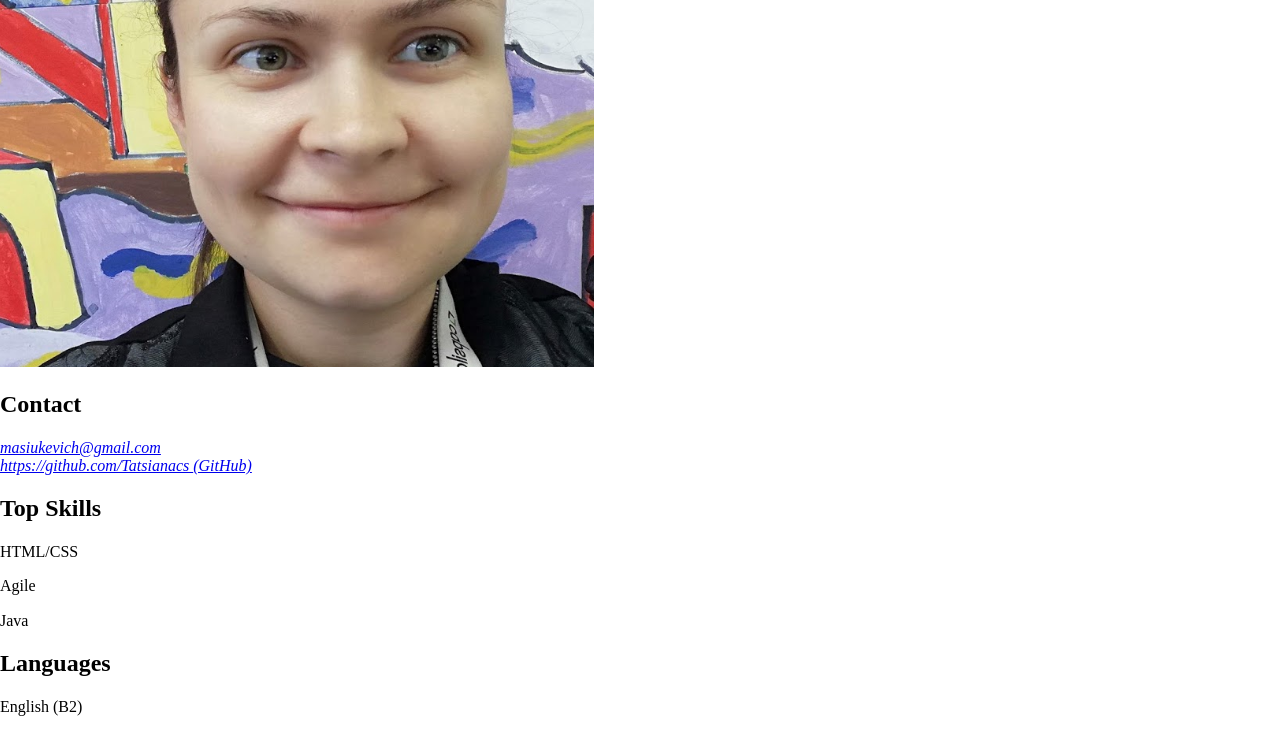
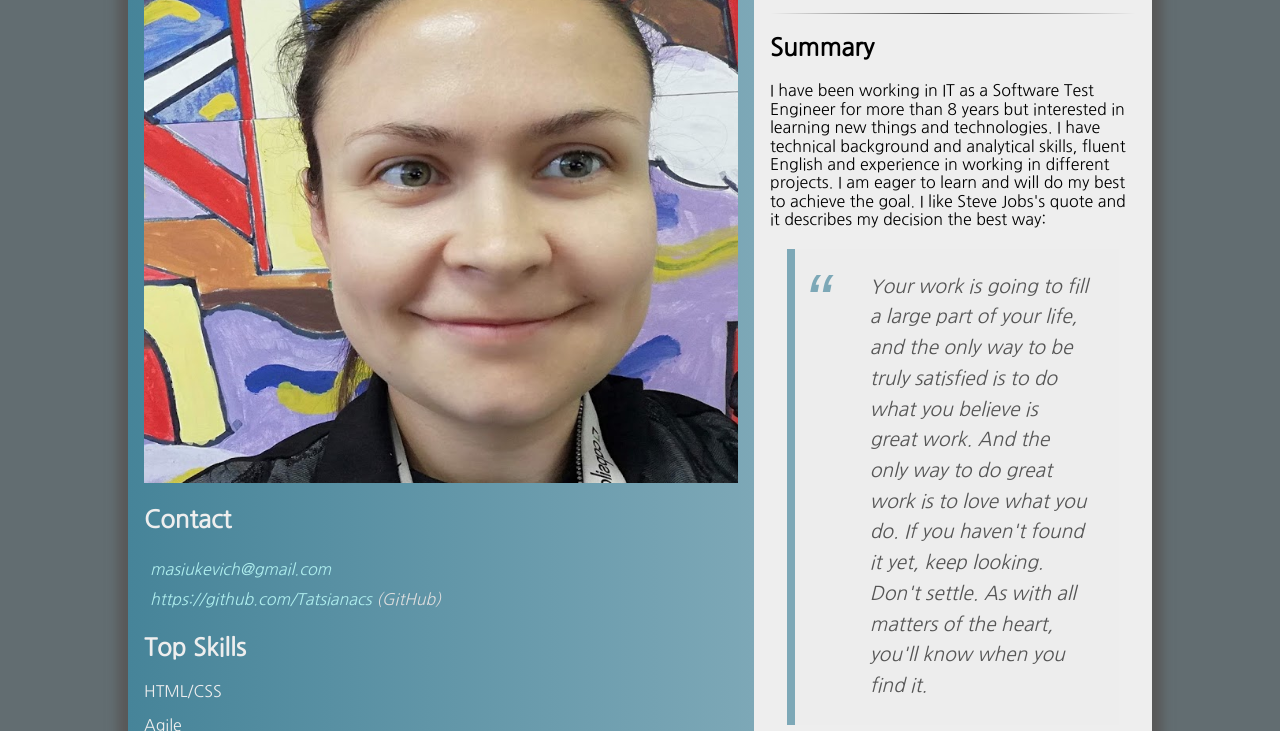
Before and after one commit to Tatsianacs/rsschool-codejam1-cv, a plain HTML site: page index.html in a window 1280 px wide. Shown: the part 217-948 px from the top of the page. Drawn offline with nearby package versions, Linux system fonts and the light colour scheme.

Commit message:
style: link stylesheet and fonts

```diff
--- a/index.html
+++ b/index.html
@@ -4,6 +4,10 @@
   <meta charset="UTF-8">
   <title>Tatsiana Masiukevich | Curriculum Vitae</title>
   <link href="https://necolas.github.io/normalize.css/8.0.0/normalize.css" rel="stylesheet" type="text/css"/>
+  <link href="https://cdnjs.cloudflare.com/ajax/libs/font-awesome/4.7.0/css/font-awesome.min.css" rel="stylesheet" >
+  <link href="https://necolas.github.io/normalize.css/8.0.0/normalize.css" rel="stylesheet" type="text/css"/>
+  <link href="styles/style.css" type="text/css" rel="stylesheet">
+  <link href="https://fonts.googleapis.com/css?family=Nanum+Gothic" rel="stylesheet">
 </head>
 <body>
 <div class="col-container">
--- /dev/null
+++ b/styles/style.css
@@ -0,0 +1,111 @@
+html {
+  font-family: 'Nanum Gothic', sans-serif;
+}
+
+.col-container {
+  display: flex;
+  max-width: 1024px;
+  margin: 100px auto 100px;
+  box-shadow: 0px 0px 10px 10px #585858;
+}
+
+.main-col {
+  flex: 3;
+  padding: 16px;
+  background-color: #EEEEEE;
+}
+
+.aside-col {
+  flex: 1;
+  padding: 16px;
+  color: #EEEEEE;
+  background: linear-gradient(
+          to left,
+          #7da8b7, #468499
+  );
+}
+
+body {
+  background-color: #626D71;
+}
+
+.aside-col a {
+  color: #AFEEEE;
+  text-decoration: none;
+  display: inline-block;
+  padding: 6px;
+}
+
+.aside-col span {
+  color: #DDDDDD;
+}
+
+.fa {
+  padding: 12px;
+  font-size: 30px;
+  width: 30px;
+  text-align: center;
+  text-decoration: none;
+  border-radius: 50%;
+}
+
+.fa:hover {
+  opacity: 0.7;
+}
+
+.fa-linkedin {
+  background: #007bb5;
+  color: #FFFFFF;
+}
+
+hr {
+  border: 0;
+  height: 1px;
+  background-image: linear-gradient(to right, rgba(0, 0, 0, 0), rgba(0, 0, 0, 0.75), rgba(0, 0, 0, 0));
+}
+
+section a:link {
+  color: #468499;
+}
+
+/* visited link */
+section a:visited {
+  color: #587393;
+}
+
+/* mouse over link */
+section a:hover {
+  color: #2a4f5b;
+}
+
+/* selected link */
+section a:active {
+  color: #1c343d;
+}
+
+blockquote {
+  font-size: 1.2em;
+  width: 60%;
+  margin: 20px auto;
+  color: #555555;
+  padding: 1.2em 30px 1.2em 75px;
+  border-left: 8px solid #7da8b7;
+  line-height: 1.6;
+  position: relative;
+  background: #EDEDED;
+  font-style: italic;
+}
+
+blockquote::before {
+  font-family: Arial;
+  content: "\201C";
+  color: #7da8b7;
+  font-size: 4em;
+  position: absolute;
+  left: 10px;
+  top: -10px;
+}
+
+section span {
+  font-style: italic;
+}
```
